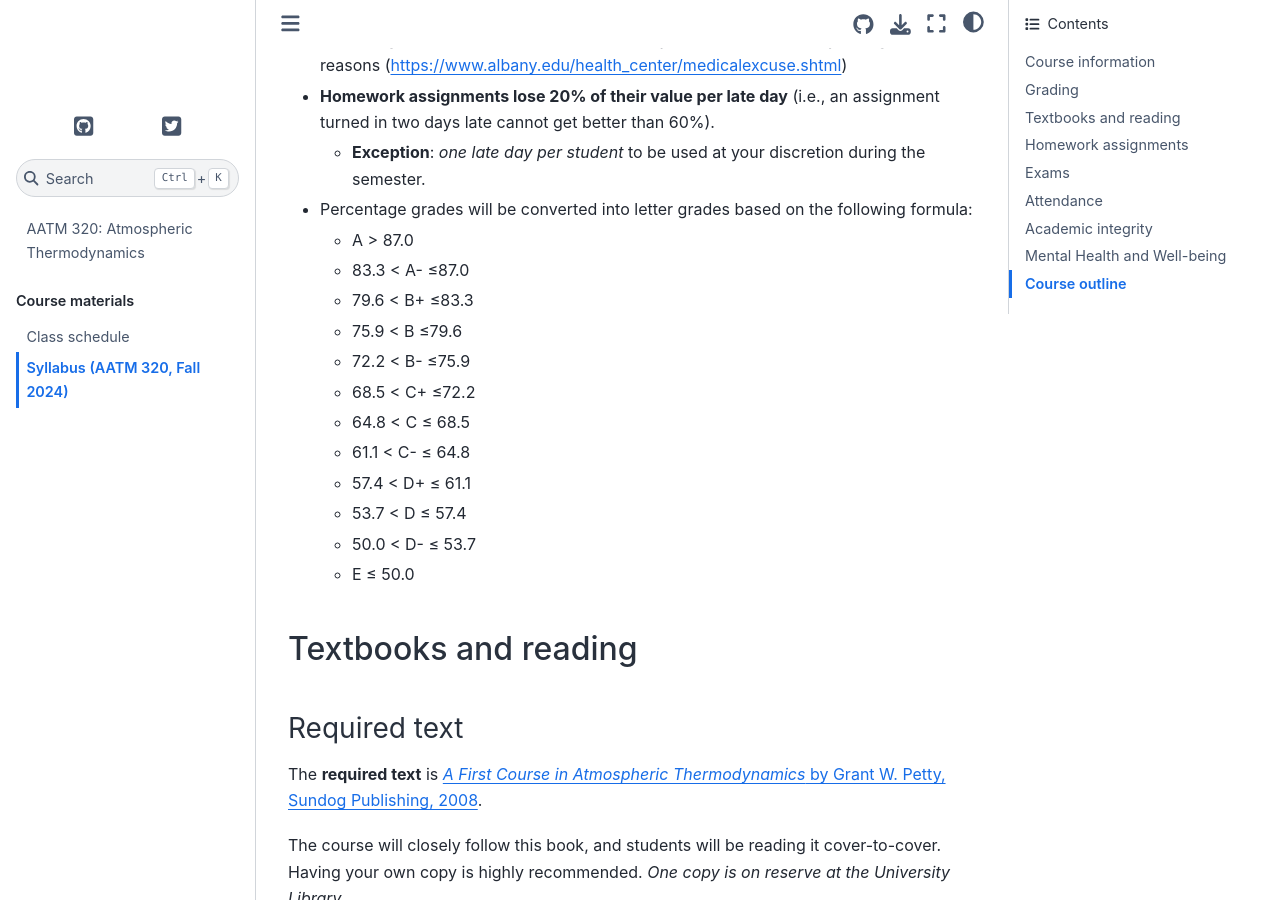
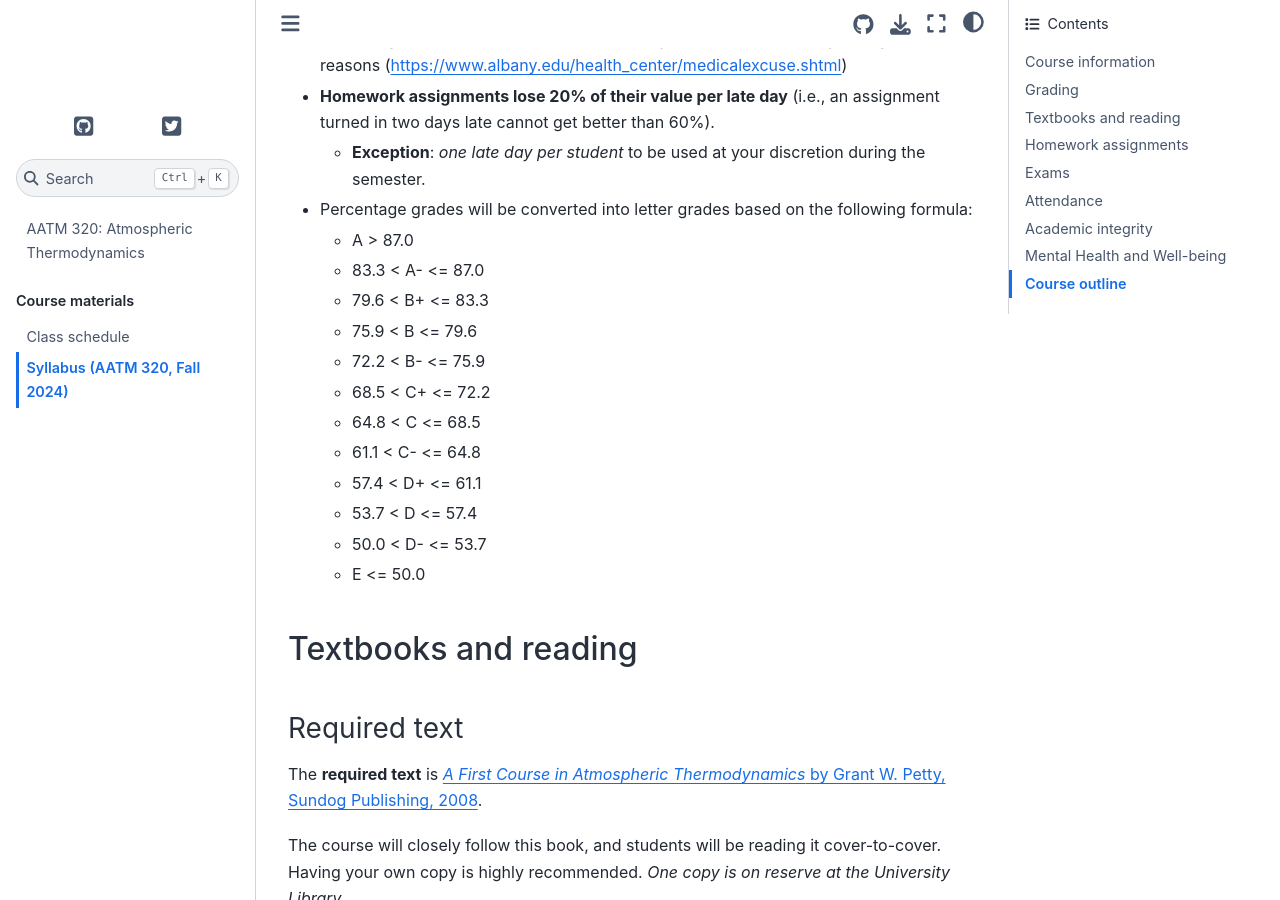
Before and after one commit to brian-rose/atm320-thermodynamics, a Jupyter Book: the page built from syllabus.md, in a window 1280 px wide and 900 px high, scrolled down 1711 px. Built offline with Jupyter Book 1.0.4 settings and Sphinx 7.4.7 and the Sphinx Book theme 1.1.4, drawn with Linux system fonts in a browser that asks for light colours; pages that are not in the unit, such as notebooks, are missing from menus; some of the changed text lies outside the part shown.

```diff
--- a/syllabus.md
+++ b/syllabus.md
@@ -54,17 +54,17 @@ _The final exam will be held Tuesday December 17 2024, 1:00 - 3:00 pm)_
     - **Exception**: _one late day per student_ to be used at your discretion during the semester.
 - Percentage grades will be converted into letter grades based on the following formula:
     - A > 87.0
-    - 83.3 < A- ≤87.0
-    - 79.6 < B+ ≤83.3
-    - 75.9 < B ≤79.6
-    - 72.2 < B- ≤75.9
-    - 68.5 < C+ ≤72.2
-    - 64.8 < C ≤ 68.5
-    - 61.1 < C- ≤ 64.8
-    - 57.4 < D+ ≤ 61.1
-    - 53.7 < D ≤ 57.4
-    - 50.0 < D- ≤ 53.7
-    - E ≤ 50.0
+    - 83.3 < A- <= 87.0
+    - 79.6 < B+ <= 83.3
+    - 75.9 < B <= 79.6
+    - 72.2 < B- <= 75.9
+    - 68.5 < C+ <= 72.2
+    - 64.8 < C <= 68.5
+    - 61.1 < C- <= 64.8
+    - 57.4 < D+ <= 61.1
+    - 53.7 < D <= 57.4
+    - 50.0 < D- <= 53.7
+    - E <= 50.0
 
 
 ## Textbooks and reading
@@ -107,6 +107,7 @@ Both the TA and instructor will hold regular office hours each week for help out
 There will be **two in-class mid-term exams** and a **final exam** during the University exam period.
 
 _Tentative dates_ for the mid-term exams are:
+
 - Friday October 4
 - Friday November 8
 
```
Also changed, not shown: other parts of syllabus.md (+2 -2 lines).
